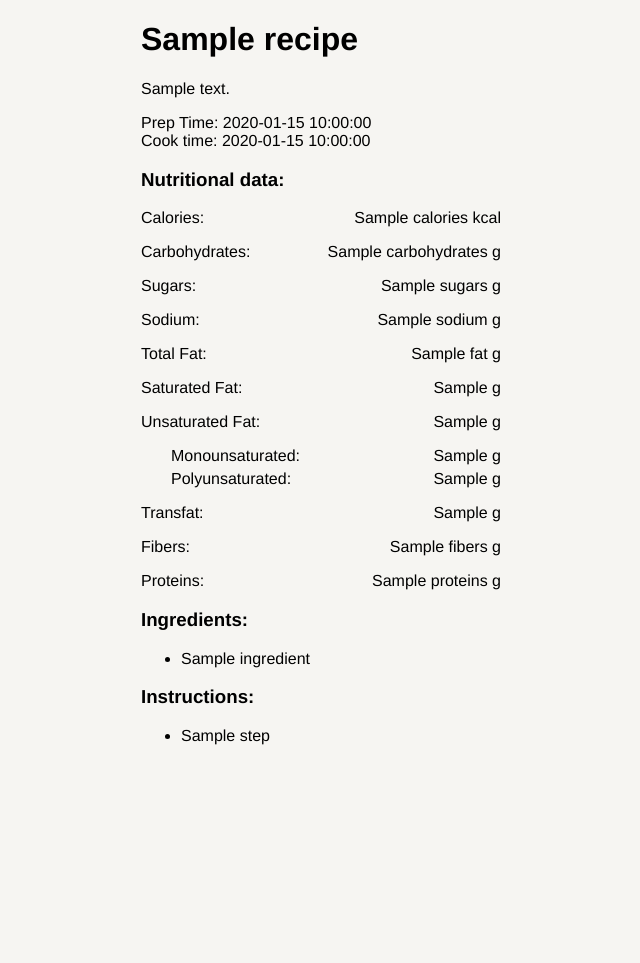
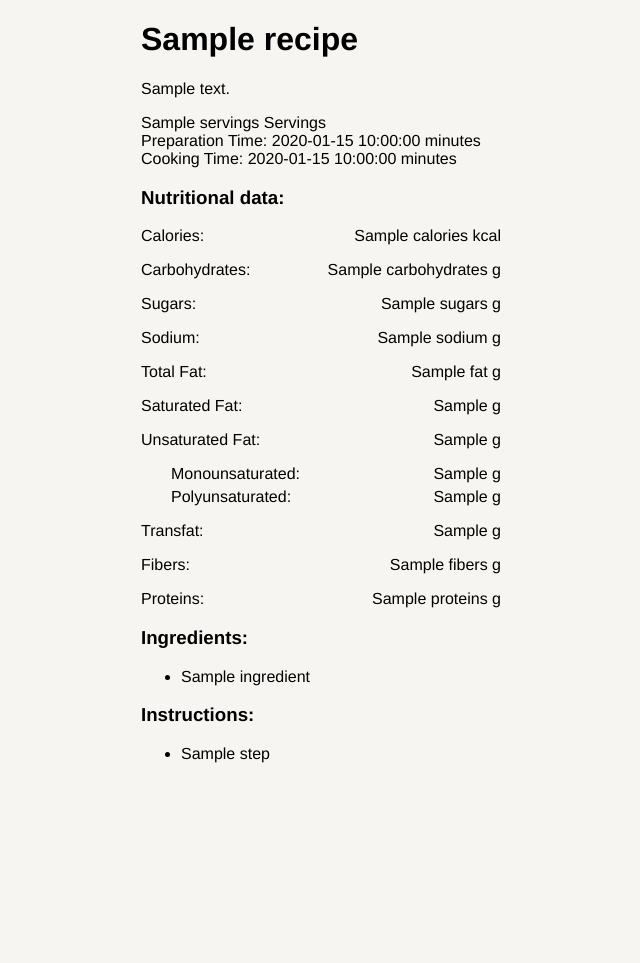
Before and after one commit to g-div/semanticfood, a Flask app: template semanticfood/templates/recipe/recipe.html in a window 1280 px wide. Shown: the whole page, without its empty margins (199-839 px from the left). Before the commit the page ends 745 px from the top, so only its background shows below. Run offline with Flask 2, Linux system fonts and the light colour scheme; the template is opened without the code that fills it: most values are stand-ins (such as "Sample title", 1, 10 or a date in 2020).

Commit message:
Added some more semantic HTML tags

```diff
--- a/semanticfood/endpoints/recipe.py
+++ b/semanticfood/endpoints/recipe.py
@@ -129,8 +129,6 @@ def search():
                     }
                     FILTER (!BOUND(?filterlabel))"""
 
-
-
             elif filter.get('type') == 2:
                 val = filter.get('value')
                 if (val):
--- a/semanticfood/templates/recipe/recipe.html
+++ b/semanticfood/templates/recipe/recipe.html
@@ -12,8 +12,9 @@
 		<div>
 			<p><span itemprop="description">{{ recipe.description }}</span></p>
 			<p>
-				Prep Time: <meta itemprop="prepTime" content="{{ recipe.prepTime }}">{{ recipe.prepTime }}<br>
-				Cook time: <meta itemprop="cookTime" content="{{ recipe.cookTime }}">{{ recipe.cookTime }}
+				<span itemprop="recipeYield">{{ recipe.servings }} Servings</span><br>
+				Preparation Time: <meta itemprop="prepTime" content="{{ recipe.prepTime }}">{{ recipe.prepTime }} minutes<br>
+				Cooking Time: <meta itemprop="cookTime" content="{{ recipe.cookTime }}">{{ recipe.cookTime }} minutes
 			</p>
 		</div>
 		<div class="nutrition" itemprop="nutrition" itemscope itemtype="http://schema.org/NutritionInformation">
@@ -41,9 +42,10 @@
 		</div>
 		<div>
 			<h3>Instructions:</h3>
-			<ul itemprop="recipeInstructions">
+			<ul itemtype="http://schema.org/ItemList" itemprop="recipeInstructions">
+				<meta itemprop="itemListOrder" content="http://schema.org/ItemListOrderAscending" />
 				{% for step in recipe.steps %}
-				<li class="step" itemprop="step">{{ step }}</li>
+				<li itemprop="itemListElement">{{ step }}</li>
 				{% endfor %}
 			</ul>
 		</div>
```
